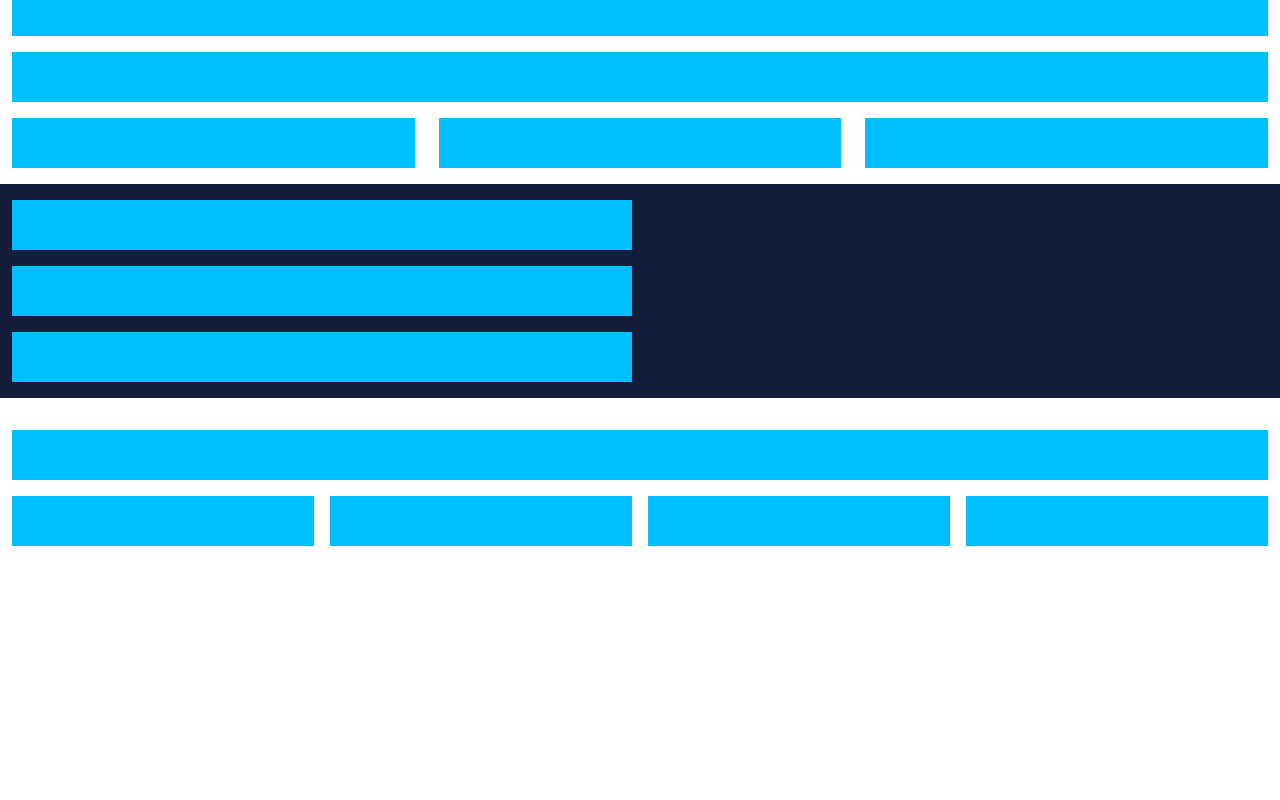
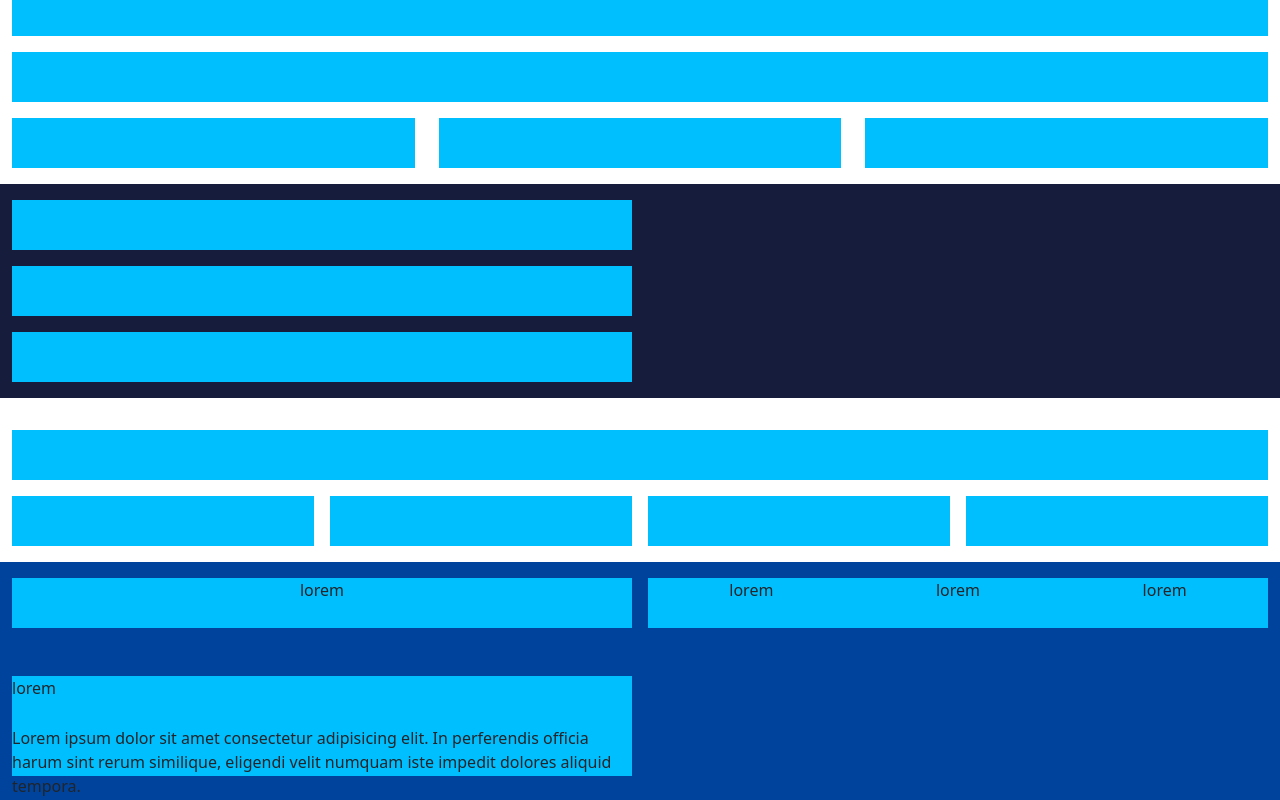
Before and after one commit to Jurypassa/htmlcss-playstation, a plain HTML site: page index.html in a window 1280 px wide. Shown: the part 1964-2764 px from the top of the page. Before the commit the page ends 2542 px from the top, so only its background shows below. Drawn offline with nearby package versions, Linux system fonts and the light colour scheme.

Commit message:
struttura completa

```diff
--- a/css/style.css
+++ b/css/style.css
@@ -15,9 +15,13 @@
     background-color: #161c3b;
 }
 
+footer .container-fluid{
+    background-color: #00439c;
+}
+
 /* versione medium */
 
-/* @media screen and (min-width:768px){
+@media screen and (min-width:768px){
     .plus{
         background-image: url(../img/ps-plus-april-monthly-games-featured-image-block.png);
         background-position: right 30px top;
@@ -25,7 +29,16 @@
         background-repeat: no-repeat;
     }
 
-} */
+    .top .box:last-child{
+        display: flex;
+        justify-content: space-around;
+    }
+
+    .top p{
+        display: inline-block;
+    }
+
+}
 
 
 
--- a/index.html
+++ b/index.html
@@ -310,15 +310,41 @@
 
     <!-- inizio footer -->
     <footer>
+        <div class="container-fluid">
 
-        <!-- inizio footer top -->
-        <div class="top"></div>
-        <!-- /footer top -->
+            <!-- inizio footer top -->
+            <div class="top">
+                <div class="row g-3">
+                    <div class="col-12 col-xl-6">
+                        <div class="box">lorem</div>
+                    </div>
+                    <div class="col-12 col-xl-6">
+                        <div class="box">
+                            <p>lorem</p>
+                            <p>lorem</p>
+                            <p>lorem</p>
+                        </div>
+                    </div>
+                </div>
+            </div>
+            <!-- /footer top -->
 
-        <!-- inizio footer bottom -->
-        <div class="bottom"></div>
-        <!-- / footer bottom -->
+            <!-- inizio footer bottom -->
+            <div class="bottom mt-4 py-4">
+                <div class="row g-3">
+                    <div class="col-12 col-xl-6">
+                        <div class="col-12">
+                            <div class="box">lorem</div>
+                        </div>
+                        <div class="col-12">
+                            <div class="box"><p>Lorem ipsum dolor sit amet consectetur adipisicing elit. In perferendis officia harum sint rerum similique, eligendi velit numquam iste impedit dolores aliquid tempora.</p></div>
+                        </div>
+                    </div>
+                </div>
+            </div>
+            <!-- / footer bottom -->
 
+        </div>
     </footer>
     <!-- / footer -->
 
```
